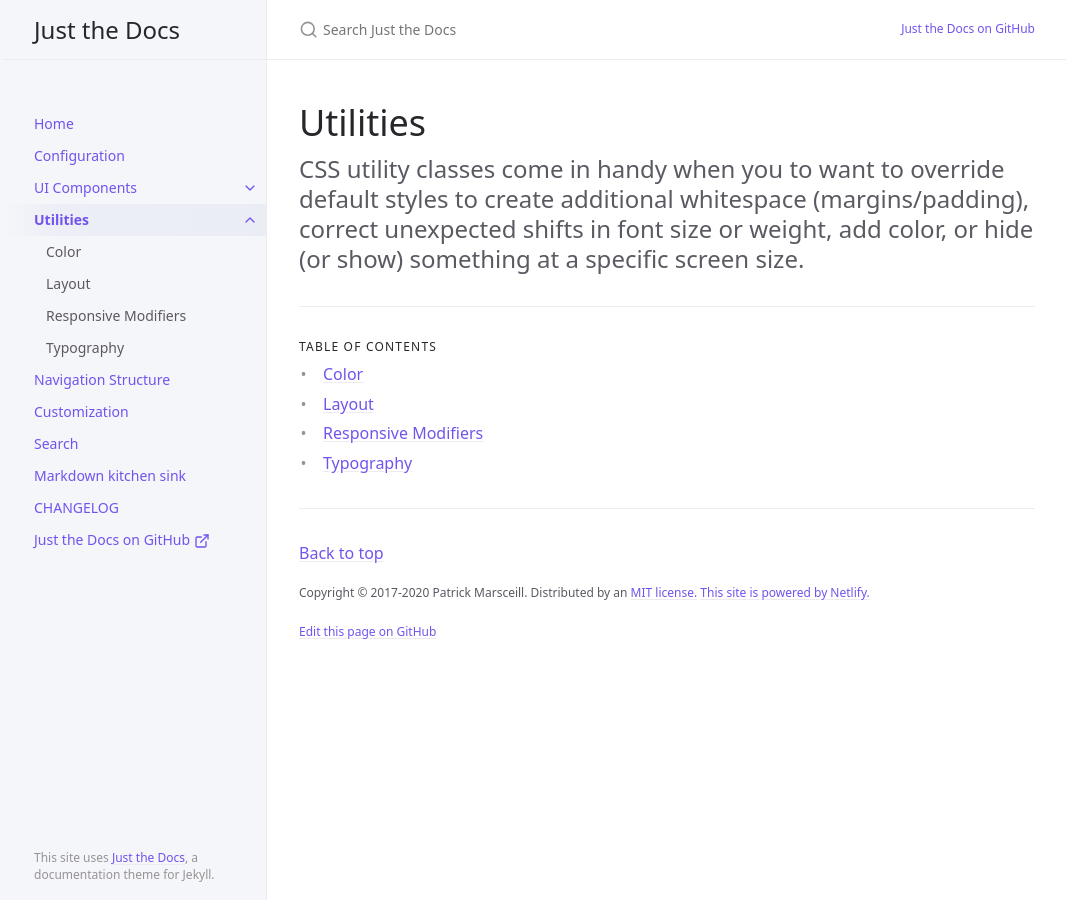
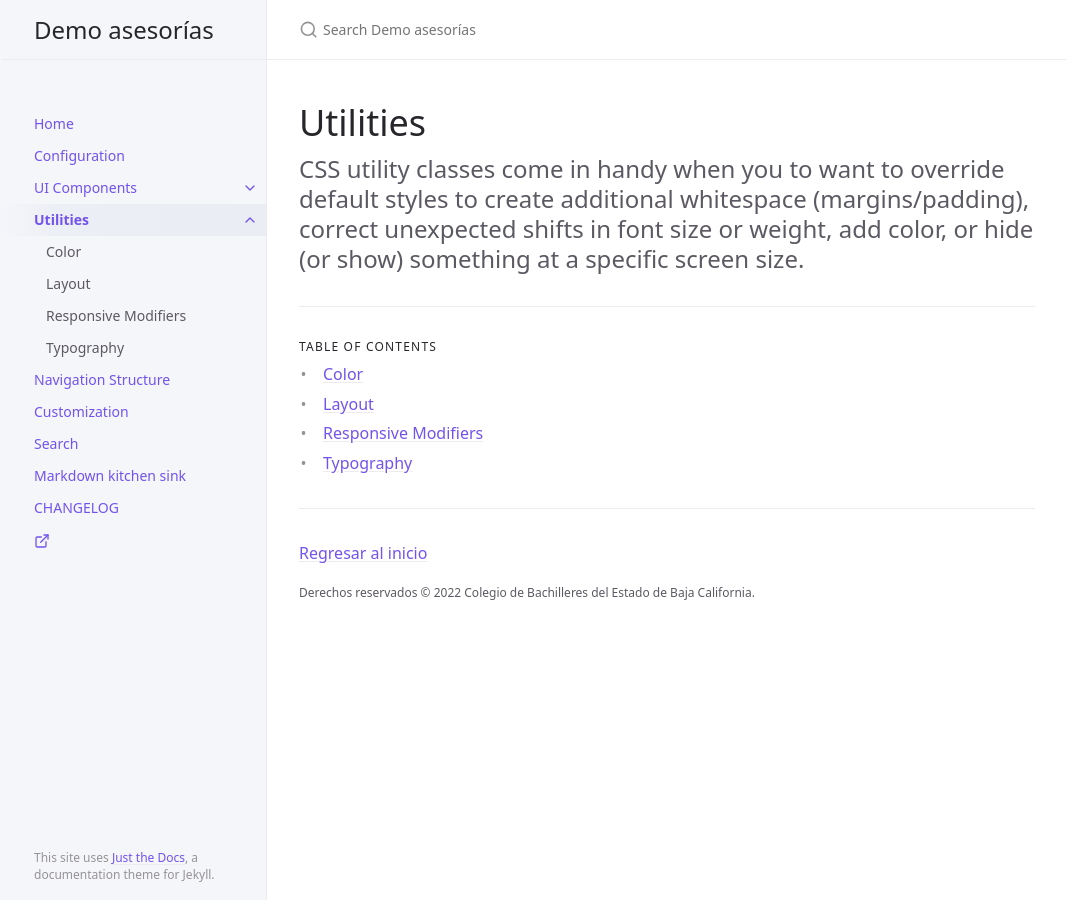
Before and after one commit to CoBachBC/demo-asesorias, a Jekyll site: the page built from docs/utilities/utilities.md, in a window 1280 px wide. Shown: the whole page, without its empty margins (105-1171 px from the left). Built offline with Jekyll 4.4.1, drawn with Linux system fonts in a browser that asks for light colours.

Commit message:
Update _config.yml

```diff
--- a/_config.yml
+++ b/_config.yml
@@ -13,8 +13,8 @@
 # you will see them accessed via {{ site.title }}, {{ site.github_repo }}, and so on.
 # You can create any custom variable you would like, and they will be accessible
 # in the templates via {{ site.myvariable }}.
-title: Just the Docs
-description: A Jekyll theme for documentation
+title: Demo asesorías
+description: Material didáctico para el reforzamiento del aprendizaje
 baseurl: "/demo-asesorias/" # the subpath of your site, e.g. /blog
 url: "https://cobachbc.github.io/" # the base hostname & protocol for your site, e.g. http://example.com
 
@@ -88,8 +88,8 @@ heading_anchors: true
 
 # Aux links for the upper right navigation
 aux_links:
-  "Just the Docs on GitHub":
-    - "//github.com/just-the-docs/just-the-docs"
+  "":
+    - ""
 
 # Makes Aux links open in a new tab. Default is false
 aux_links_new_tab: false
@@ -100,17 +100,17 @@ nav_sort: case_sensitive # Capital letters sorted before lowercase
 
 # External navigation links
 nav_external_links:
-  - title: Just the Docs on GitHub
-    url: https://github.com/just-the-docs/just-the-docs
+  - title: # Just the Docs on GitHub
+    url: # https://github.com/just-the-docs/just-the-docs
 
 # Footer content
 # appears at the bottom of every page's main content
 
 # Back to top link
 back_to_top: true
-back_to_top_text: "Back to top"
+back_to_top_text: "Regresar al inicio"
 
-footer_content: "Copyright &copy; 2017-2020 Patrick Marsceill. Distributed by an <a href=\"https://github.com/just-the-docs/just-the-docs/tree/main/LICENSE.txt\">MIT license.</a> <a href=\"https://www.netlify.com/\">This site is powered by Netlify.</a>"
+footer_content: "Derechos reservados &copy; 2022 Colegio de Bachilleres del Estado de Baja California."
 
 # Footer last edited timestamp
 last_edit_timestamp: true # show or hide edit time - page must have `last_modified_date` defined in the frontmatter
@@ -120,8 +120,8 @@ last_edit_time_format: "%b %e %Y at %I:%M %p" # uses ruby's time format: https:/
 
 # Footer "Edit this page on GitHub" link text
 gh_edit_link: true # show or hide edit this page link
-gh_edit_link_text: "Edit this page on GitHub"
-gh_edit_repository: "https://github.com/just-the-docs/just-the-docs" # the github URL for your repo
+gh_edit_link_text: ""
+gh_edit_repository: "" # the github URL for your repo
 gh_edit_branch: "main" # the branch that your docs is served from
 # gh_edit_source: docs # the source that your files originate from
 gh_edit_view_mode: "tree" # "tree" or "edit" if you want the user to jump into the editor immediately
@@ -148,7 +148,7 @@ callouts:
 
 # Google Analytics Tracking (optional)
 # e.g, UA-1234567-89
-ga_tracking: UA-2709176-10
+ga_tracking: # UA-2709176-10
 ga_tracking_anonymize_ip: true # Use GDPR compliant Google Analytics settings (true/nil by default)
 
 plugins:
```
